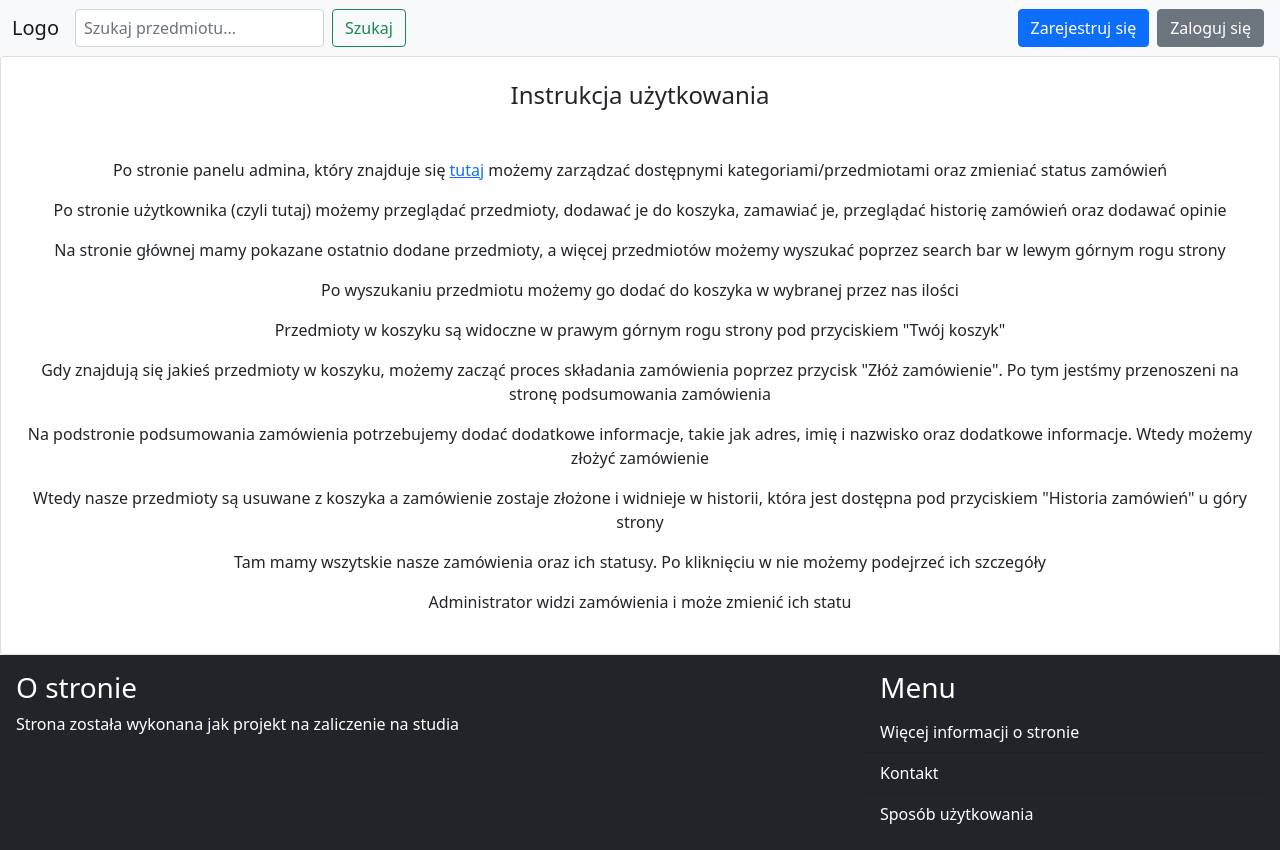
After one commit to Fif0n/shop, a Django app: page /instruction/ in a window 1280 px wide. The commit adds this page. Run offline with Django 5.2, Linux system fonts and the light colour scheme.

```diff
--- a/core/templates/core/base.html
+++ b/core/templates/core/base.html
@@ -56,9 +56,9 @@
                 <h3 class="px-3">Menu</h3>
 
                 <ul class="list-group list-group-flush">
-                    <li class="list-group-item bg-transparent"><a href="#" class="nav-link text-white p-0">Więcej informacji o stronie</a></li>
-                    <li class="list-group-item bg-transparent"><a href="#" class="nav-link text-white p-0">Kontakt</a></li>
-                    <li class="list-group-item bg-transparent"><a href="#" class="nav-link text-white p-0">Sposób użytkowania</a></li>
+                    <li class="list-group-item bg-transparent"><a href="{% url 'core:about' %}" class="nav-link text-white p-0">Więcej informacji o stronie</a></li>
+                    <li class="list-group-item bg-transparent"><a href="{% url 'core:contact' %}" class="nav-link text-white p-0">Kontakt</a></li>
+                    <li class="list-group-item bg-transparent"><a href="{% url 'core:instruction' %}" class="nav-link text-white p-0">Sposób użytkowania</a></li>
                 </ul>
             </div>
         </div>
--- /dev/null
+++ b/core/templates/core/instruction.html
@@ -0,0 +1,30 @@
+{% extends 'core/base.html' %}
+
+{% block title %}Instrukcja użytkowania{% endblock %}
+
+{% block content %}
+    <div class="card p-4 text-center">
+        <h4 class="mb-5">Instrukcja użytkowania</h4>
+
+        <p>Po stronie panelu admina, który znajduje się <a href="/admin/">tutaj</a> możemy zarządzać dostępnymi kategoriami/przedmiotami oraz zmieniać status zamówień</p>
+
+        <p>Po stronie użytkownika (czyli tutaj) możemy przeglądać przedmioty, dodawać je do koszyka, zamawiać je, przeglądać historię zamówień oraz dodawać opinie</p>
+
+        <p>Na stronie głównej mamy pokazane ostatnio dodane przedmioty, a więcej przedmiotów możemy wyszukać poprzez search bar w lewym górnym rogu strony</p>
+
+        <p>Po wyszukaniu przedmiotu możemy go dodać do koszyka w wybranej przez nas ilości</p>
+
+        <p>Przedmioty w koszyku są widoczne w prawym górnym rogu strony pod przyciskiem "Twój koszyk"</p>
+
+        <p>Gdy znajdują się jakieś przedmioty w koszyku, możemy zacząć proces składania zamówienia poprzez przycisk "Złóż zamówienie". Po tym jestśmy przenoszeni na stronę podsumowania zamówienia</p>
+
+        <p>Na podstronie podsumowania zamówienia potrzebujemy dodać dodatkowe informacje, takie jak adres, imię i nazwisko oraz dodatkowe informacje. Wtedy możemy złożyć zamówienie</p>
+
+        <p>Wtedy nasze przedmioty są usuwane z koszyka a zamówienie zostaje złożone i widnieje w historii, która jest dostępna pod przyciskiem "Historia zamówień" u góry strony</p>
+
+        <p>Tam mamy wszytskie nasze zamówienia oraz ich statusy. Po kliknięciu w nie możemy podejrzeć ich szczegóły</p>
+
+        <p>Administrator widzi zamówienia i może zmienić ich statu</p>
+
+    </div>
+{% endblock %}
--- a/core/urls.py
+++ b/core/urls.py
@@ -10,5 +10,8 @@ urlpatterns = [
     path('signup/', views.signup, name='signup'),
     path('login/', auth_views.LoginView.as_view(template_name='core/login.html', authentication_form=LoginForm), name='login'),
     path('logout/', views.logout_user, name='logout'),
-    path('profile/', views.profile, name='profile')
+    path('profile/', views.profile, name='profile'),
+    path('about/', views.about, name='about'),
+    path('contact/', views.contact, name='contact'),
+    path('instruction/', views.instruction, name='instruction')
 ]
--- a/core/views.py
+++ b/core/views.py
@@ -4,6 +4,7 @@ from django.contrib.auth.decorators import login_required
 from django.contrib.auth import logout, update_session_auth_hash
 from django.contrib.auth.models import User
 from django.contrib import messages
+import django
 
 from item.models import Item
 
@@ -97,3 +98,12 @@ def profile(request):
         'formProfile': formProfile,
         'formPassword': formPassword
     })
+
+def about(request):
+    return render(request, 'core/about.html')
+
+def contact(request):
+    return render(request, 'core/contact.html')
+
+def instruction(request):
+    return render(request, 'core/instruction.html')
--- a/item/models.py
+++ b/item/models.py
@@ -41,6 +41,6 @@ class Opinion(models.Model):
 
         lenght = len(values)
 
-        avg = sum(values) / lenght
+        avg = sum(values) / lenght if lenght > 0 else 0
 
         return {'avg': avg, 'quantity': lenght}
--- a/item/views.py
+++ b/item/views.py
@@ -50,6 +50,11 @@ def opinion(request, pk):
     item = get_object_or_404(Item, pk=pk)
 
     if request.method == 'POST':
+        if Opinion.objects.filter(created_by=request.user).exists():
+            messages.info(request, 'Opinia nie została dodana. Możesz dodać tylko jedną opinię dla jednego przedmiotu')
+
+            return redirect(f'/item/{pk}/opinion')
+
         form = OpinionForm(request.POST)
 
         if form.is_valid():
--- a/order/templates/order/history.html
+++ b/order/templates/order/history.html
@@ -14,7 +14,8 @@
                     <a href="{% url 'order:details' order.id %}" class="nav-link text-center text-dark">
                         <div>
                             <p>Zamówienie nr #{{ order.id }}</p>
-                            <small>Złożone dnia {{ order.created_at }}</small>
+                            <small>Złożone dnia {{ order.created_at }}</small><br>
+                            <small>Status: {{ order.status }}</small>
                         </div>
                     </a>
                 </li>
```
Also changed, not shown: core/templates/core/about.html (added, +24 -0 lines), core/templates/core/contact.html (added, +11 -0 lines), item/templates/item/opinion.html (+7 -1 lines), order/admin.py (+10 -2 lines), order/models.py (+8 -5 lines), order/views.py (+6 -1 lines), db.sqlite3.
